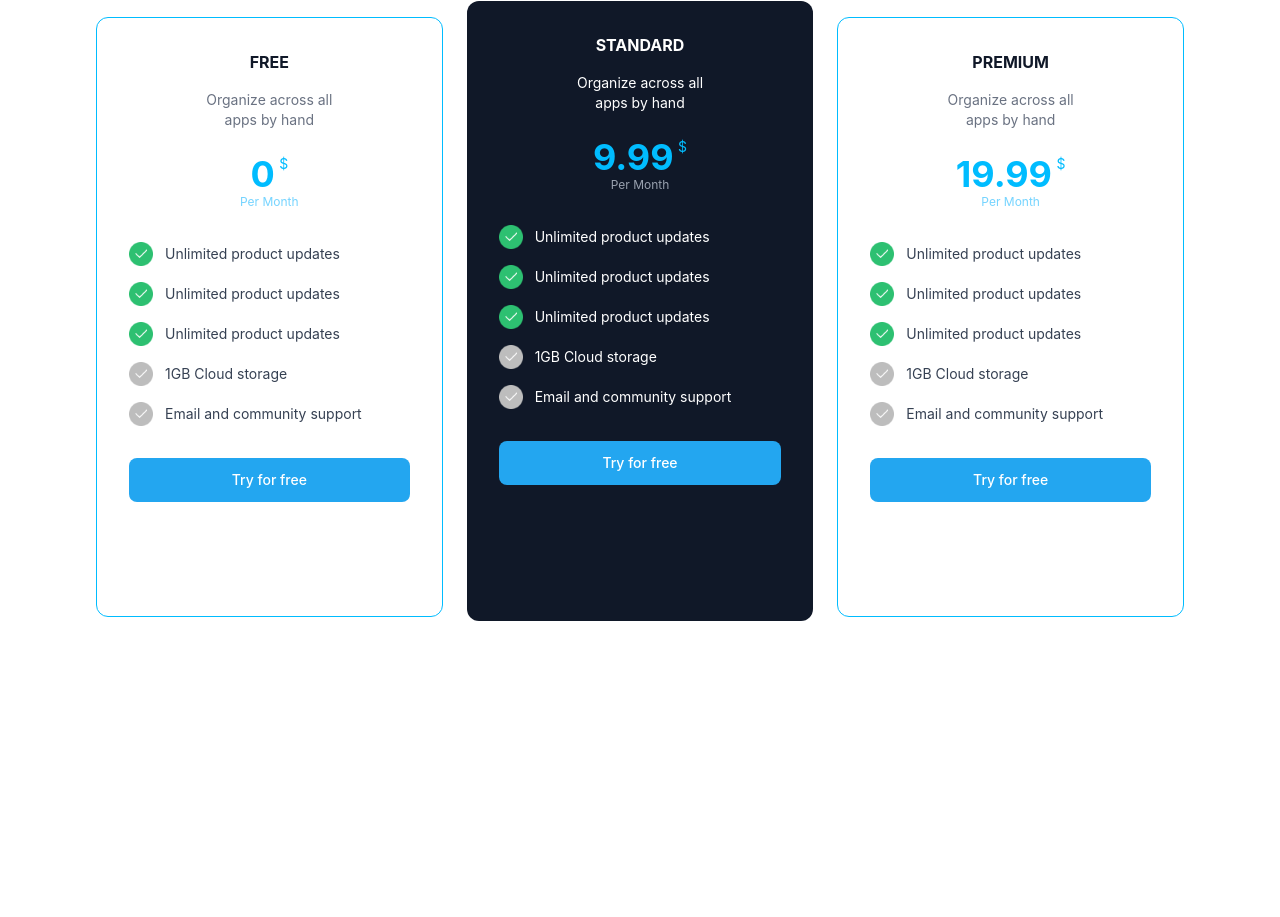
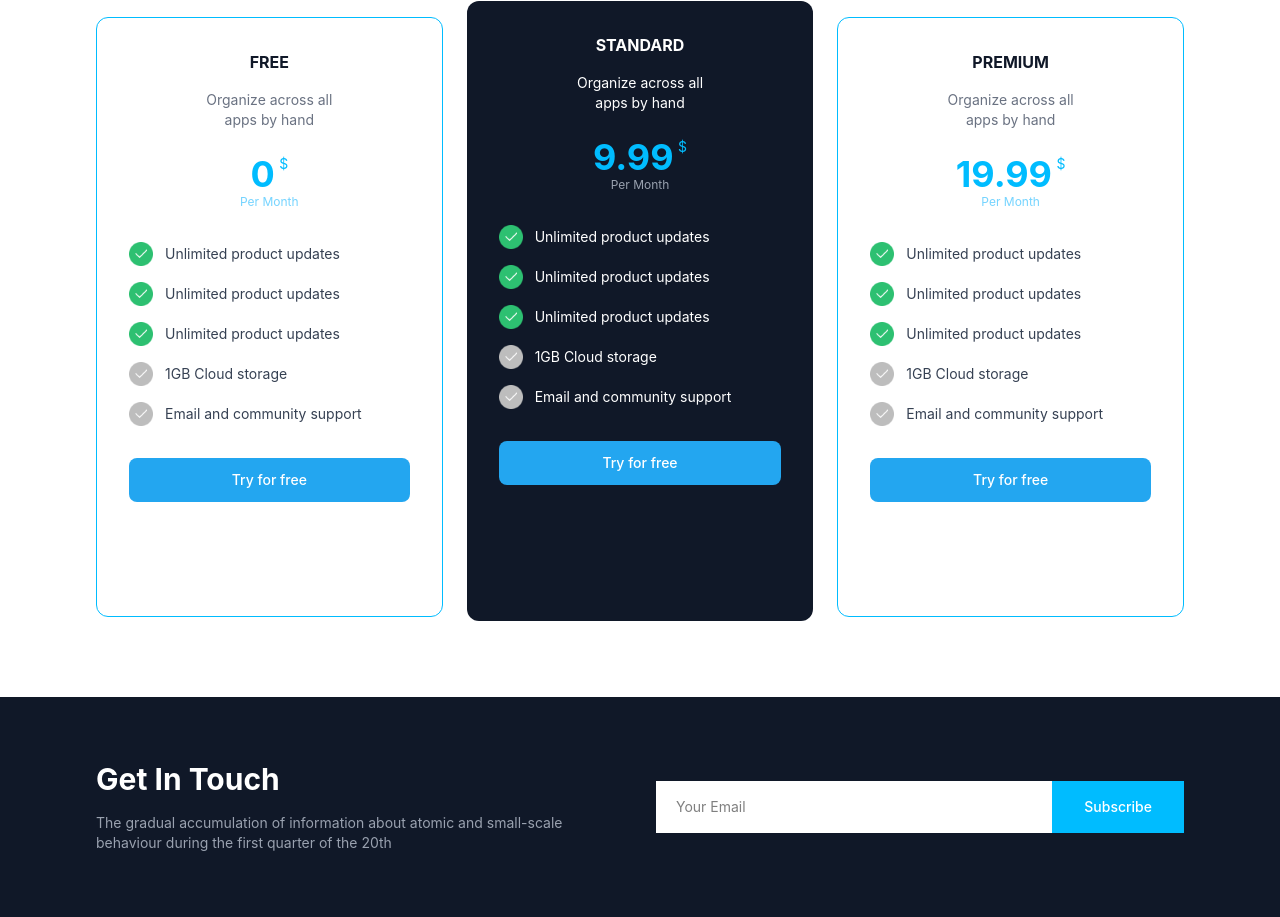
Before and after one commit to mirzozodam2009-lang/Home-Work-for-02.09.2026, a website: page index.html in a window 1280 px wide. Shown: the part 3059-3976 px from the top of the page. Before the commit the page ends 3756 px from the top, so only its background shows below. Drawn offline with Linux system fonts and the light colour scheme.

Commit message:
Section 6

```diff
--- a/index.html
+++ b/index.html
@@ -387,6 +387,19 @@
   </div>
 </section>
 
+<section class="bg-gray-900 py-16">
+  <div class="max-w-6xl mx-auto px-8 grid md:grid-cols-2 gap-8 items-center">
+    <div>
+      <h2 class="text-3xl font-bold text-white mb-4">Get In Touch</h2>
+      <p class="text-gray-400 text-sm">The gradual accumulation of information about atomic and small-scale behaviour during the first quarter of the 20th</p>
+    </div>
+    <div class="flex">
+      <input type="email" placeholder="Your Email" class="flex-1 bg-white px-5 py-4 text-sm outline-none">
+      <button class="bg-sky-400 text-white px-8 py-4 text-sm font-medium">Subscribe</button>
+    </div>
+  </div>
+</section>
+
 
 </body>
 </html>
```
